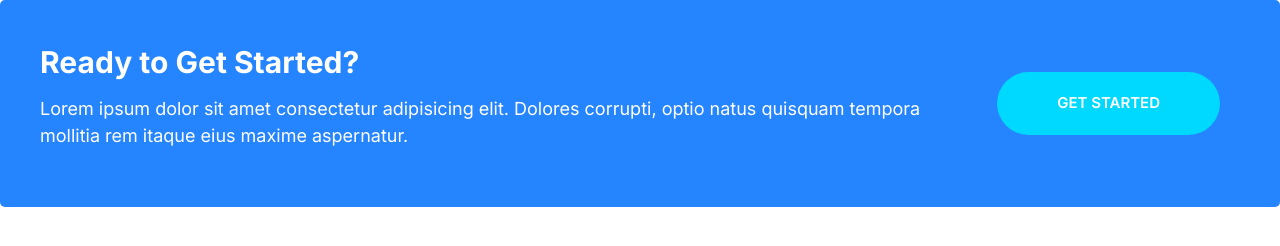
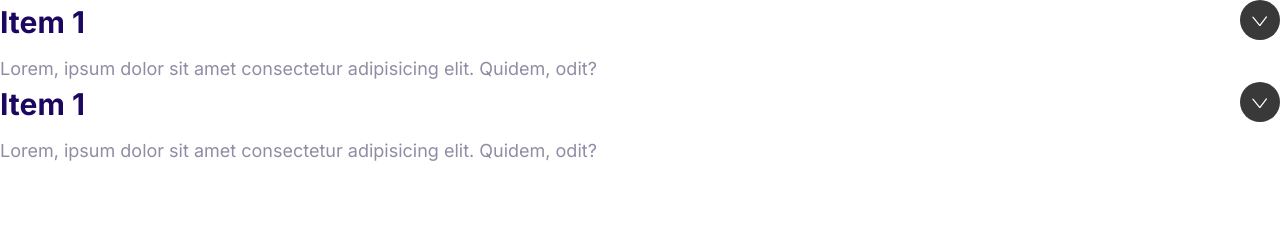
Before and after one commit to SauKaguya/Obsidition, a plain HTML site: page index.html in a window 1280 px wide. Drawn offline with Linux system fonts and the light colour scheme.

Commit message:
Define a collapsible and add a js.

```diff
--- a/css/styles.css
+++ b/css/styles.css
@@ -550,3 +550,37 @@ a {
     margin: 0 2rem;
   }
 }
+
+
+
+/* Collapsibles */
+.collapsible__header {
+  display: flex;
+  justify-content: space-between;
+}
+
+.collapsible__heading {
+  font-size: 3rem;
+  margin-top: 0;
+}
+
+.collapsible__chevron {
+  transform: rotate(-90deg);
+  transition: transform 0.3s;
+}
+
+.collapsible__content {
+  max-height: 0;
+  overflow: hidden;
+  opacity: 0;
+  transition: all 0.3s;
+}
+
+.collapsible--expanded .collapsible__chevron{
+  transform: rotate(0);
+}
+
+.collapsible--expanded .collapsible__content {
+  max-height: 100vh;
+  opacity: 1;
+}
--- a/index.html
+++ b/index.html
@@ -14,18 +14,28 @@
     <link rel="stylesheet" href="/css/styles.css" />
   </head>
   <body>
-    <div class="callout callout--primary">
-      <div class="grid grid--1x2">
-        <div class="callout__content">
-          <h2 class="callout__heading">Ready to Get Started?</h2>
-          <p>
-            Lorem ipsum dolor sit amet consectetur adipisicing elit. Dolores
-            corrupti, optio natus quisquam tempora mollitia rem itaque eius
-            maxime aspernatur.
-          </p>
-        </div>
-        <a href="#" class="btn btn--secondary btn--stretched">Get Started</a>
+    <div class="collapsible collapsible--expanded">
+      <header class="collapsible__header">
+        <h2 class="collapsible__heading">Item 1</h2>
+        <svg class="icon icon--white collapsible__chevron">
+          <use xlink:href="images/sprite_mosh.svg#chevron"></use>
+        </svg>
+      </header>
+      <div class="collapsible__content">
+        Lorem, ipsum dolor sit amet consectetur adipisicing elit. Quidem, odit?
       </div>
     </div>
+    <div class="collapsible collapsible--expanded">
+      <header class="collapsible__header">
+        <h2 class="collapsible__heading">Item 1</h2>
+        <svg class="icon icon--white collapsible__chevron">
+          <use xlink:href="images/sprite_mosh.svg#chevron"></use>
+        </svg>
+      </header>
+      <div class="collapsible__content">
+        Lorem, ipsum dolor sit amet consectetur adipisicing elit. Quidem, odit?
+      </div>
+    </div>
+    <script src="js/main.js"></script>
   </body>
 </html>
--- /dev/null
+++ b/js/main.js
@@ -0,0 +1,6 @@
+const collapsibles = document.querySelectorAll(".collapsible");
+collapsibles.forEach((item) =>
+  item.addEventListener("click", function () {
+    this.classList.toggle("collapsible--expanded");
+  })
+);
```
Also changed, not shown: components/collapsible.html (added, +23 -0 lines), images/sprite_mosh.svg (added).
